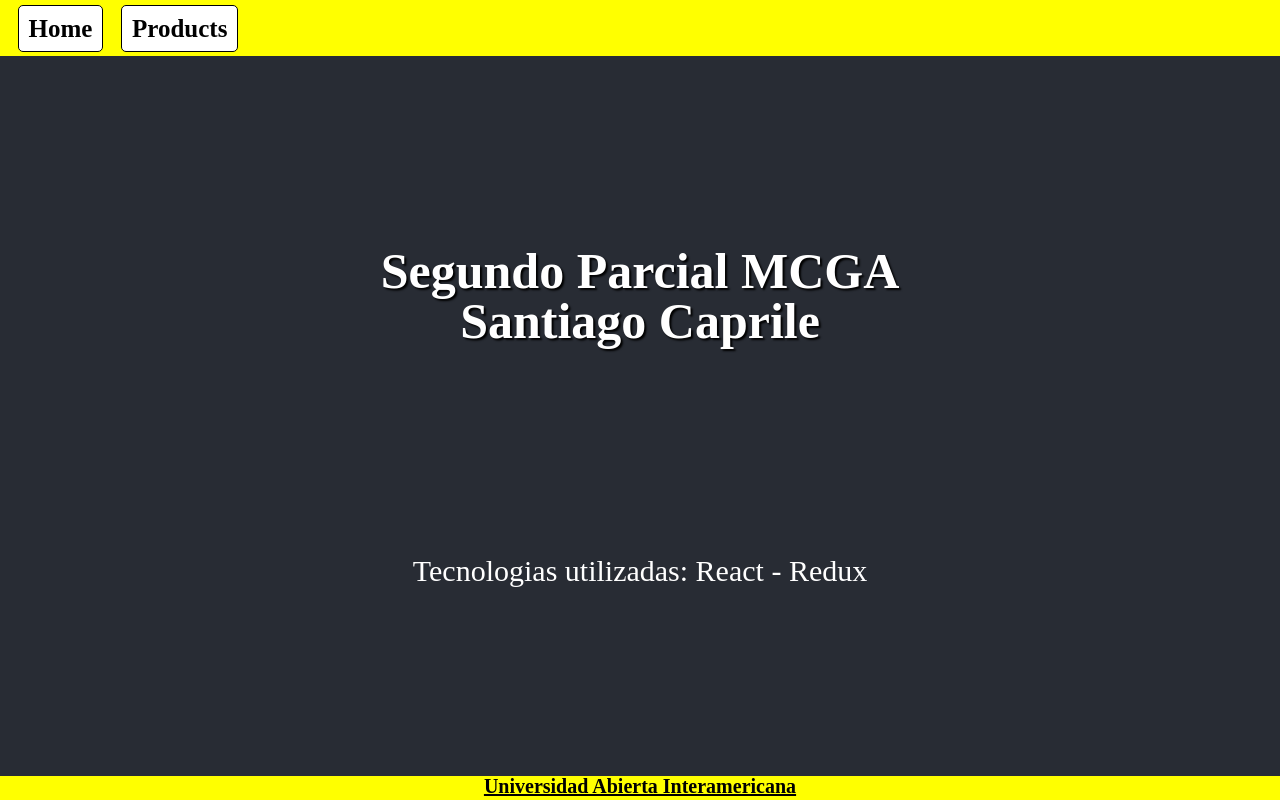
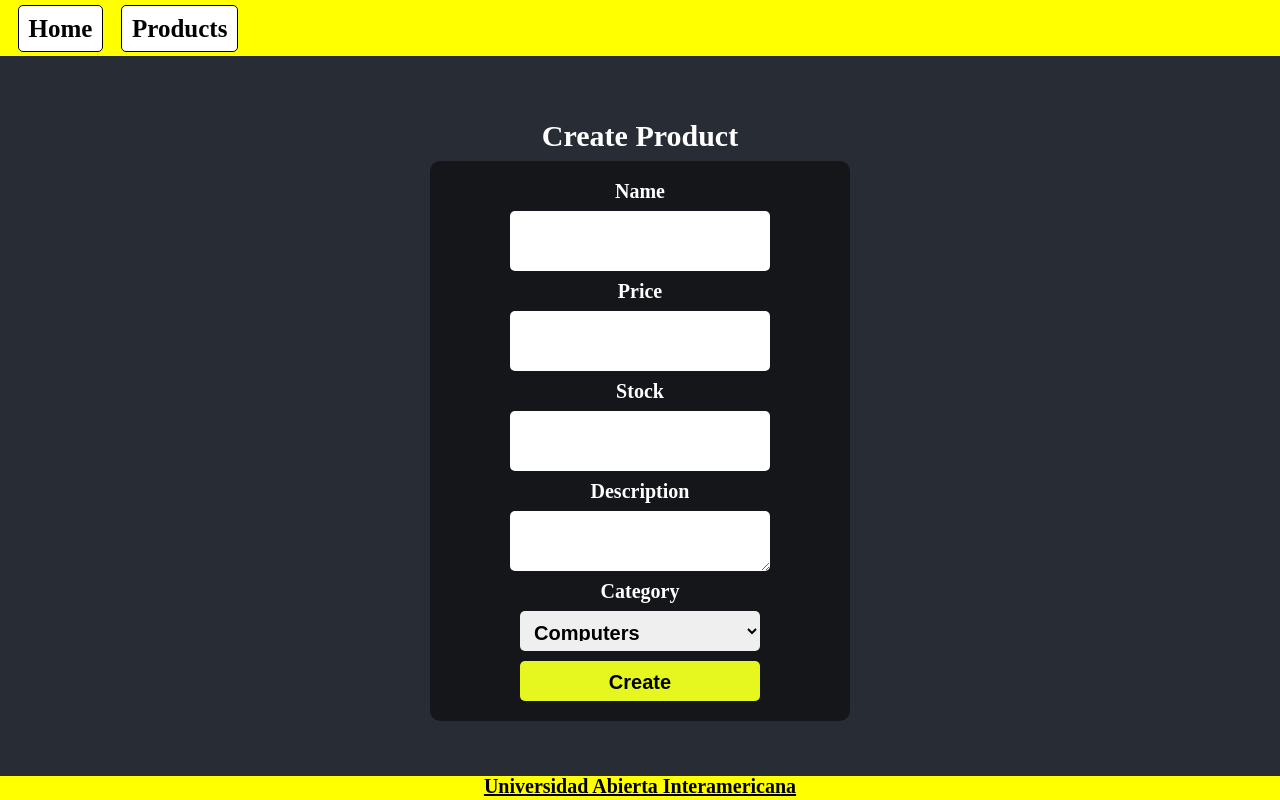
Before and after one commit to SantiagoCaprile/MCGA-2022-Segundo-Parcial, a React (Create React App) app: page /new in a window 1280 px wide. Before the commit this address led to /. Built offline with nearby package versions, Linux system fonts and the light colour scheme.

Commit message:
Se crearon las pantallas de CreateProduct y EditProduct y sus redirecciones desde la pantalla de Products

```diff
--- a/package.json
+++ b/package.json
@@ -8,6 +8,7 @@
     "@testing-library/user-event": "^13.5.0",
     "react": "^18.2.0",
     "react-dom": "^18.2.0",
+    "react-hook-form": "^7.39.2",
     "react-redux": "^8.0.5",
     "react-router-dom": "^6.4.3",
     "react-scripts": "5.0.1",
--- a/src/App.js
+++ b/src/App.js
@@ -2,6 +2,8 @@ import { Navigate, Route, Routes } from 'react-router-dom';
 import Home from './screens/Home';
 import Products from './screens/Products';
 import Layout from './components/Layout';
+import CreateProduct from './screens/CreateProduct';
+import EditProduct from './screens/EditProduct';
 
 function App() {
   return (
@@ -9,6 +11,8 @@ function App() {
       <Routes>
         <Route path="/" element={<Home />} />
         <Route path="/products" element={<Products />} />
+        <Route path="/new" element={<CreateProduct />} />
+        <Route path="/edit/:id" element={<EditProduct />} />
         <Route path="*" element={<Navigate to="/" />} />
       </Routes>
     </Layout>
--- a/src/components/ProductItem/index.jsx
+++ b/src/components/ProductItem/index.jsx
@@ -1,6 +1,6 @@
 import React from 'react'
 import styles from './productItem.module.css'
-//will receive the product as a prop
+import { Link } from 'react-router-dom'
 
 const ProductItem = ({product}) => {
   return (
@@ -9,9 +9,7 @@ const ProductItem = ({product}) => {
         <p>{product.price}</p>
         <p>{product.stock} units</p>
         <div className={styles.options}>
-            <button className={styles.buttons}>
-              <span className="material-icons">edit</span>
-            </button>
+            <Link to={`/edit/${product._id}`} className= {styles.buttons + " material-icons"}>edit</Link>
             <button className={styles.buttons}>
               <span className="material-icons">delete</span>
             </button>
--- a/src/components/ProductItem/productItem.module.css
+++ b/src/components/ProductItem/productItem.module.css
@@ -19,12 +19,14 @@
 .buttons{
     padding: 5px 10px;
     border: 1px solid black;
+    color : black;
     border-radius: 5px;
     background-color: white;
     cursor: pointer;
     font-weight: bold;
     font-size: 15px;
     transition: 0.3s;
+    text-decoration: none;
 }
 .buttons:hover{
     background-color: rgb(38, 36, 36);
--- /dev/null
+++ b/src/screens/CreateProduct/create.module.css
@@ -0,0 +1,71 @@
+.container {
+    display: flex;
+    flex-direction: column;
+    align-items: center;
+    justify-content: center;
+    color: white;
+    font-size: 30px;
+    height: 90vh;
+}
+
+.title{
+    font-size: 30px;
+    font-weight: bold;
+    margin: 10px 0px;
+}
+
+.form{
+    display: flex;
+    flex-direction: column;
+    align-items: center;
+    justify-content: space-evenly;
+    min-width: 50vh;
+    min-height: 50vh;
+    background-color: rgb(0, 0, 0, 0.5);
+    border-radius: 10px;
+    padding: 10px;
+}
+
+.label{
+    font-size: 20px;
+    font-weight: bold;
+    margin: 10px 0px;
+}
+
+.input{
+    width: 30vh;
+    height: 5vh;
+    border: none;
+    border-radius: 5px;
+    padding: 10px;
+    font-size: 20px;
+    font-weight: bold;
+    outline: none;
+}
+
+.error{
+    color: red;
+    font-size: 15px;
+    font-weight: bold;
+    margin: 5px 0px;
+}
+
+.buttons{
+    width: 30vh;
+    height: 5vh;
+    margin: 10px 0px;
+    background-color: rgb(229, 247, 30);
+    border: none;
+    border-radius: 5px;
+    padding: 10px;
+    font-size: 20px;
+    font-weight: bold;
+    outline: none;
+    cursor: pointer;
+    transition: 0.3s;
+}
+.buttons:hover{
+    background-color: rgb(38, 36, 36);
+    color: white;
+    transition: 0.3s;
+}
--- /dev/null
+++ b/src/screens/CreateProduct/index.jsx
@@ -0,0 +1,49 @@
+import React from 'react'
+import styles from './create.module.css'
+import { useForm } from 'react-hook-form'
+
+
+const CreateProduct = () => {
+
+    const {
+        register,
+        handleSubmit,
+        formState: { errors },
+    } = useForm();
+
+    const onSubmit = (data) => {
+        console.log(data);
+    };
+
+    console.log(errors);
+
+    return (
+        <div className={styles.container}>
+            <h1 className={styles.title}>Create Product</h1>
+            <form onSubmit={handleSubmit(onSubmit)}>
+                <div className={styles.form}>
+                    <label className={styles.label}>Name</label>
+                    <input className={styles.input} type="text" {...register("name", { required: true, maxLength: 30 })} />
+                    {errors.name && <span className={styles.error}>This field is required</span>}
+                    <label className={styles.label}>Price</label>
+                    <input className={styles.input} type="number" {...register("price", { required: true})} />
+                    {errors.price && <span className={styles.error}>This field is required</span>}
+                    <label className={styles.label}>Stock</label>
+                    <input className={styles.input} type="number" {...register("stock", { required: true})} />
+                    <label className={styles.label}>Description</label>
+                    <textarea className={styles.input} type="text" {...register("description", { required: true })} />
+                    {errors.description && <span className={styles.error}>This field is required</span>}
+                    <label className={styles.label}>Category</label>
+                    <select className={styles.input} {...register("category")}>
+                        <option value="computers">Computers</option>
+                        <option value="phones">Phones</option>
+                        <option value="accesories">Accesories</option>
+                    </select>
+                    <button className={styles.buttons} type="submit">Create</button>
+                </div>
+            </form>
+        </div>
+    )
+}
+
+export default CreateProduct
--- /dev/null
+++ b/src/screens/EditProduct/edit.module.css
@@ -0,0 +1,71 @@
+.container {
+    display: flex;
+    flex-direction: column;
+    align-items: center;
+    justify-content: center;
+    color: white;
+    font-size: 30px;
+    height: 90vh;
+}
+
+.title{
+    font-size: 30px;
+    font-weight: bold;
+    margin: 10px 0px;
+}
+
+.form{
+    display: flex;
+    flex-direction: column;
+    align-items: center;
+    justify-content: space-evenly;
+    min-width: 50vh;
+    min-height: 50vh;
+    background-color: rgb(0, 0, 0, 0.5);
+    border-radius: 10px;
+    padding: 10px;
+}
+
+.label{
+    font-size: 20px;
+    font-weight: bold;
+    margin: 10px 0px;
+}
+
+.input{
+    width: 30vh;
+    height: 5vh;
+    border: none;
+    border-radius: 5px;
+    padding: 10px;
+    font-size: 20px;
+    font-weight: bold;
+    outline: none;
+}
+
+.error{
+    color: red;
+    font-size: 15px;
+    font-weight: bold;
+    margin: 5px 0px;
+}
+
+.buttons{
+    width: 30vh;
+    height: 5vh;
+    margin: 10px 0px;
+    background-color: rgb(229, 247, 30);
+    border: none;
+    border-radius: 5px;
+    padding: 10px;
+    font-size: 20px;
+    font-weight: bold;
+    outline: none;
+    cursor: pointer;
+    transition: 0.3s;
+}
+.buttons:hover{
+    background-color: rgb(38, 36, 36);
+    color: white;
+    transition: 0.3s;
+}
--- /dev/null
+++ b/src/screens/EditProduct/index.jsx
@@ -0,0 +1,49 @@
+import React from 'react'
+import styles from './edit.module.css'
+import { useForm } from 'react-hook-form'
+
+
+const EditProduct = () => {
+
+    const {
+        register,
+        handleSubmit,
+        formState: { errors },
+    } = useForm();
+
+    const onSubmit = (data) => {
+        console.log(data);
+    };
+
+    console.log(errors);
+
+    return (
+        <div className={styles.container}>
+            <h1 className={styles.title}>Edit Product</h1>
+            <form onSubmit={handleSubmit(onSubmit)}>
+                <div className={styles.form}>
+                    <label className={styles.label}>Name</label>
+                    <input className={styles.input} type="text" {...register("name", { required: true, maxLength: 30 })} />
+                    {errors.name && <span className={styles.error}>This field is required</span>}
+                    <label className={styles.label}>Price</label>
+                    <input className={styles.input} type="number" {...register("price", { required: true})} />
+                    {errors.price && <span className={styles.error}>This field is required</span>}
+                    <label className={styles.label}>Stock</label>
+                    <input className={styles.input} type="number" {...register("stock", { required: true})} />
+                    <label className={styles.label}>Description</label>
+                    <textarea className={styles.input} type="text" {...register("description", { required: true })} />
+                    {errors.description && <span className={styles.error}>This field is required</span>}
+                    <label className={styles.label}>Category</label>
+                    <select className={styles.input} {...register("category")}>
+                        <option value="computers">Computers</option>
+                        <option value="phones">Phones</option>
+                        <option value="accesories">Accesories</option>
+                    </select>
+                    <button className={styles.buttons} type="submit">Save</button>
+                </div>
+            </form>
+        </div>
+    )
+}
+
+export default EditProduct
--- a/src/screens/Products/index.jsx
+++ b/src/screens/Products/index.jsx
@@ -4,6 +4,7 @@ import ProductItem from '../../components/ProductItem'
 import { useDispatch, useSelector } from 'react-redux'
 import { useEffect } from 'react'
 import { saveProducts } from '../../store/products/thunks'
+import { Link } from 'react-router-dom'
 
 
 const Products = () => {
@@ -27,7 +28,7 @@ const Products = () => {
         <div className={styles.container}>
             <div className={styles.header}>
                 <h1 className={styles.title}>Products</h1>
-                <button className={styles.buttons}>Add Product</button>
+                <Link to={"/new"} className={styles.buttons}>Add Product </Link>
             </div>
             <div className={styles.list}>
                 {
--- a/src/screens/Products/products.module.css
+++ b/src/screens/Products/products.module.css
@@ -26,12 +26,14 @@
 .buttons{
     padding: 10px;
     border: 1px solid black;
+    color: black;
     border-radius: 5px;
     background-color: white;
     cursor: pointer;
     margin: 0px 5px;
     font-weight: bold;
     font-size: 17px;
+    text-decoration: none;
     transition: 0.3s;
 }
 .buttons:hover{
```
Also changed, not shown: 1 other file (tests, documents, lock files or other folders).
